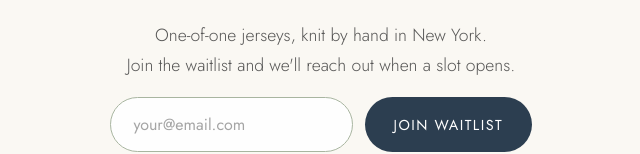
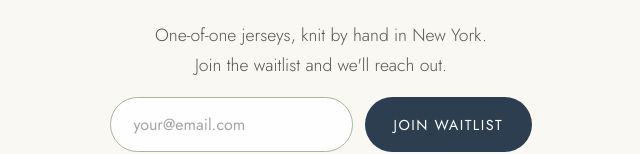
Before and after one commit to oheller-ap/seaofspaces, a plain HTML site: page index.html in a window 1280 px wide. Shown: the part 820-974 px from the top of the page, without its empty margins (319-959 px from the left). Drawn offline with nearby package versions, Linux system fonts and the light colour scheme.

Commit message:
Shorten subtitle

```diff
--- a/index.html
+++ b/index.html
@@ -305,7 +305,7 @@
             <div class="image-slot">Image coming soon</div>
 
             <h1>Custom hand-knit<br>basketball jerseys</h1>
-            <p class="subtitle">One-of-one jerseys, knit by hand in New York.<br>Join the waitlist and we'll reach out when a slot opens.</p>
+            <p class="subtitle">One-of-one jerseys, knit by hand in New York.<br>Join the waitlist and we'll reach out.</p>
 
             <form
                 name="waitlist"
```
